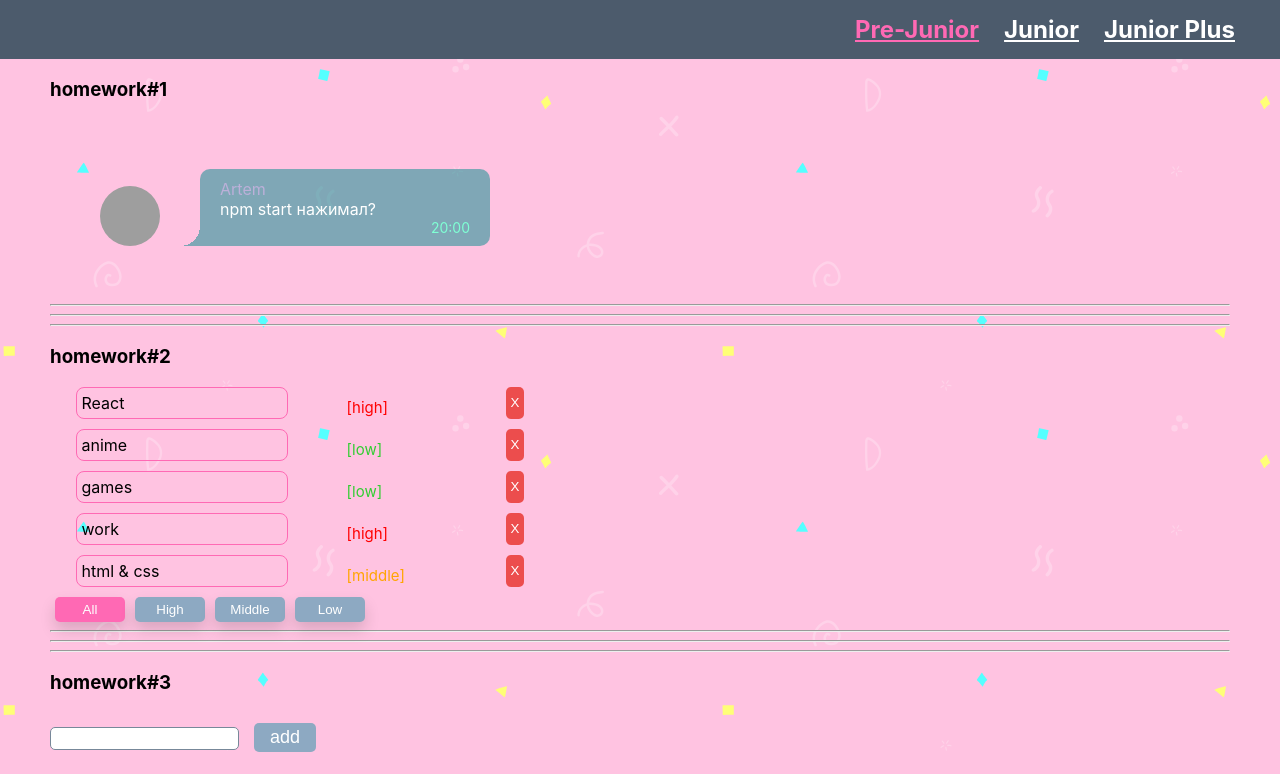
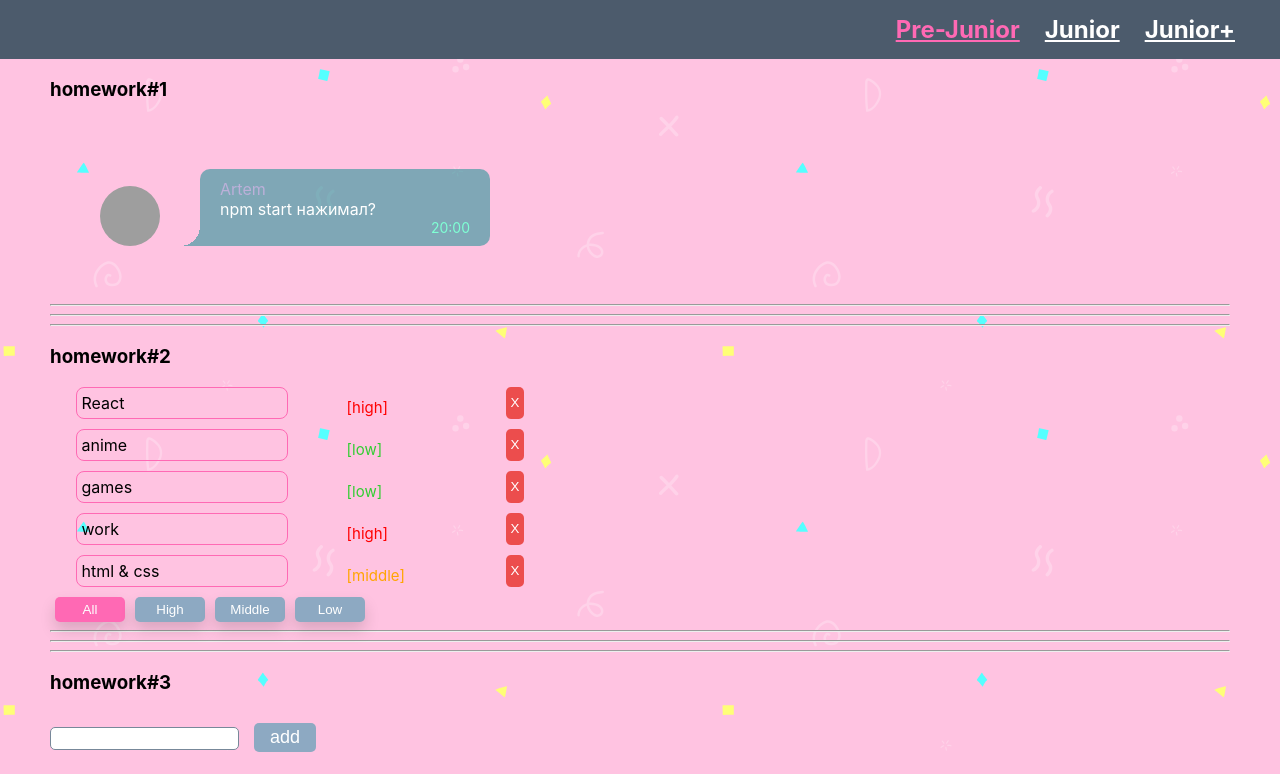
Before and after one commit to zillomoons/homework_ts, a React (Create React App) app: page /#/pre-junior in a window 1280 px wide. Shown: the top 774 px of the page. Built offline with nearby package versions, Linux system fonts and the light colour scheme; grey boxes are pictures that could not be loaded.

Commit message:
refactoring

```diff
--- a/src/p2-homeworks/h5/Header.module.css
+++ b/src/p2-homeworks/h5/Header.module.css
@@ -3,16 +3,27 @@
     justify-content: right;
     align-items: center;
     background-color: #4c5b6c;
-    /*height: 80px;*/
     color: white;
     gap: 25px;
     padding: 15px 45px;
+
 }
 .headerWrapper a{
     color: white;
     font-size: 24px;
     font-weight: bold;
+    animation-duration: 3s;
+    animation-name: slidein;
 }
 .headerWrapper a.activeLink{
     color: hotpink;
 }
+@keyframes slidein {
+    from {
+        margin-right: 100%;
+    }
+
+    to {
+        margin-right: 0%;
+    }
+}
--- a/src/p2-homeworks/h5/Header.tsx
+++ b/src/p2-homeworks/h5/Header.tsx
@@ -14,7 +14,7 @@ function Header() {
         <div className={s.headerWrapper}>
             <NavLink to={PATH.PRE_JUNIOR} activeClassName={s.activeLink}>Pre-Junior</NavLink>
             <NavLink to={PATH.JUNIOR} activeClassName={s.activeLink}>Junior</NavLink>
-            <NavLink to={PATH.JUNIOR_PLUS} activeClassName={s.activeLink}>Junior Plus</NavLink>
+            <NavLink to={PATH.JUNIOR_PLUS} activeClassName={s.activeLink}>Junior+</NavLink>
             {/*// add NavLinks*/}
         </div>
     )
```
